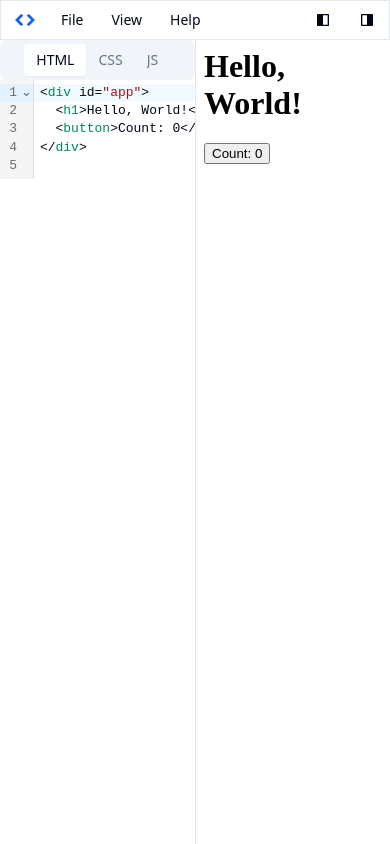
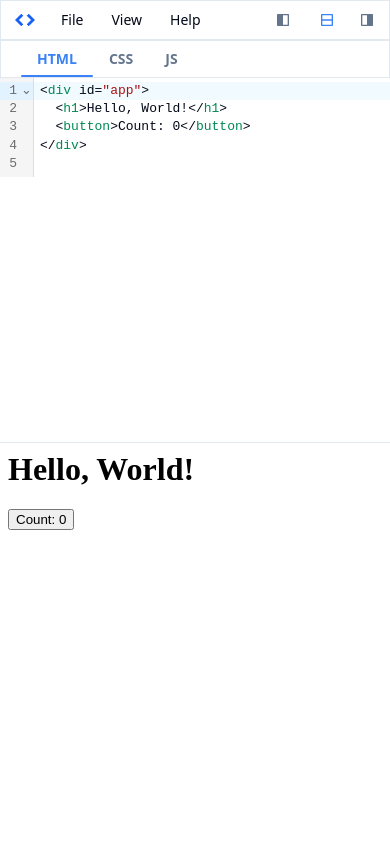
Before and after one commit to henryhale/livecode, a Vue app: page / in a window 390 px wide. Built offline with nearby package versions, Linux system fonts and the light colour scheme.

Commit message:
chore(refactor): update nav bar, add column view option for mobile

```diff
--- a/source/components/AppEditor.vue
+++ b/source/components/AppEditor.vue
@@ -1,17 +1,16 @@
 <script setup>
-import {
-	Tabs,
-	TabsList,
-	TabsTrigger,
-} from "@/components/ui/tabs";
+import { Button } from '@/components/ui/button';
 import CodeMirror from "./CodeMirror.vue";
 import { useAppStore } from "@/store";
+import { ref } from 'vue'
 
 const store = useAppStore();
 
 const update = (file, data) => {
 	store.code[file] = data;
 };
+
+const currentTab = ref('html')
 
 const tabs = [
 	["html", "index.html"],
@@ -21,17 +20,24 @@ const tabs = [
 </script>
 
 <template>
-	<div class="flex flex-col h-full">
-		<Tabs default-value="html" v-model="store.tab">
-			<TabsList class="w-full">
-				<TabsTrigger v-for="tab in tabs" :key="tab[0]" :value="tab[0]">
+	<div class="flex flex-col h-full relative">
+		<div
+			class="flex items-center flex-none pl-5 sm:pl-6 pr-4 lg:pr-6 antialiased border">
+			<div class="flex">
+				<Button
+					v-for="tab in tabs" :key="tab[0]"
+					variant="ghost"
+					@click="currentTab = tab[0]"
+					:class="tab[0] === currentTab ? 'text-blue-500' : 'text-muted-foreground'"
+					class="relative rounded-none text-sm leading-6 font-semibold">
+					<span class="absolute bottom-0 inset-x-0 bg-blue-500 h-0.5 rounded-full transition-opacity duration-150" :class="{'opacity-0': tab[0] !== currentTab}"></span>
 					<span class="uppercase sm:hidden">{{ tab[0] }}</span>
 					<span class="hidden sm:inline">{{ tab[1] }}</span>
-				</TabsTrigger>
-			</TabsList>
-		</Tabs>
+				</Button>
+			</div>
+		</div>
 		<div class="flex-grow overflow-y-auto">
-			<CodeMirror v-for="tab in tabs" :key="tab[0]" :class="store.tab !== tab[0] ? 'hidden' : ''" :file="tab[1]"
+			<CodeMirror v-for="tab in tabs" :key="tab[0]" :class="currentTab !== tab[0] ? 'hidden' : ''" :file="tab[1]"
 				:content="store.code[tab[0]]" :lang="tab[0]" @change="(d) => update(tab[0], d)" />
 		</div>
 	</div>
--- a/source/components/BaseHeader.vue
+++ b/source/components/BaseHeader.vue
@@ -11,18 +11,13 @@ import {
 	MenubarSubTrigger,
 	MenubarSubContent,
 } from './ui/menubar'
-import {
-	Tooltip,
-	TooltipContent,
-	TooltipProvider,
-	TooltipTrigger,
-} from './ui/tooltip'
 import BaseLogo from './BaseLogo.vue'
-import { Button } from './ui/button'
+import IconButton from './IconButton.vue'
 import SplitView from './icons/SplitView.vue'
 import SideView from './icons/SideView.vue'
 import { useAppStore } from '@/store'
-import { useFullscreen } from '@/helpers/fullscreen';
+import { useFullscreen } from '@/helpers/fullscreen'
+import { onMounted, onBeforeUnmount } from 'vue'
 
 const fullscreen = useFullscreen()
 const store = useAppStore()
@@ -31,6 +26,20 @@ const switchView = (v) => store.layout = v
 const newTab = () => window.open(window.location.href)
 const closeTab = () => window.close()
 const reloadTab = () => window.location.reload()
+
+function newTabHandler(ev) {
+	if (ev.key?.toLowerCase() === 'n' && ev.ctrlKey && ev.altKey) {
+		newTab()
+	}
+}
+
+onMounted(() => {
+	document.addEventListener('keydown', newTabHandler, false)
+})
+
+onBeforeUnmount(() => {
+	document.removeEventListener('keydown', newTabHandler)
+})
 
 </script>
 
@@ -61,8 +70,8 @@ const reloadTab = () => window.location.reload()
 					<MenubarSubContent>
 						<MenubarItem @click="switchView('left')">Editor - only</MenubarItem>
 						<MenubarItem @click="switchView('right')">Preview - only</MenubarItem>
-						<MenubarItem @click="switchView('split')" class="hidden sm:inline-block">Split View
-						</MenubarItem>
+						<MenubarItem @click="switchView('column')">Column View</MenubarItem>
+						<MenubarItem @click="switchView('row')" class="hidden sm:flex">Row View</MenubarItem>
 					</MenubarSubContent>
 				</MenubarSub>
 				<MenubarSeparator />
@@ -93,41 +102,21 @@ const reloadTab = () => window.location.reload()
 			</MenubarContent>
 		</MenubarMenu>
 		<div class="flex-grow"></div>
-		<TooltipProvider>
-			<Tooltip>
-				<TooltipTrigger>
-					<Button variant="ghost" size="icon" @click="store.layout = 'left'">
-						<SideView />
-					</Button>
-				</TooltipTrigger>
-				<TooltipContent>
-					<p>Editor</p>
-				</TooltipContent>
-			</Tooltip>
-		</TooltipProvider>
-		<TooltipProvider>
-			<Tooltip>
-				<TooltipTrigger>
-					<Button variant="ghost" size="icon" @click="store.layout = 'split'" class="hidden sm:flex">
-						<SplitView />
-					</Button>
-				</TooltipTrigger>
-				<TooltipContent>
-					<p>Split view</p>
-				</TooltipContent>
-			</Tooltip>
-		</TooltipProvider>
-		<TooltipProvider>
-			<Tooltip>
-				<TooltipTrigger>
-					<Button variant="ghost" size="icon" @click="store.layout = 'right'">
-						<SideView class="rotate-180" />
-					</Button>
-				</TooltipTrigger>
-				<TooltipContent>
-					<p>Preview</p>
-				</TooltipContent>
-			</Tooltip>
-		</TooltipProvider>
+		<IconButton text="Editor" :mobile="true" :active="store.layout === 'left'"
+			@trigger="() => store.layout = 'left'">
+			<SideView />
+		</IconButton>
+		<IconButton text="Row view" :mobile="false" :active="store.layout === 'row'"
+			@trigger="() => store.layout = 'row'">
+			<SplitView />
+		</IconButton>
+		<IconButton text="Column view" :mobile="true" :active="store.layout === 'column'"
+			@trigger="() => store.layout = 'column'">
+			<SplitView class="rotate-90" />
+		</IconButton>
+		<IconButton text="Preview" :mobile="true" :active="store.layout === 'right'"
+			@trigger="() => store.layout = 'right'">
+			<SideView class="rotate-180" />
+		</IconButton>
 	</Menubar>
 </template>
--- a/source/components/BaseView.vue
+++ b/source/components/BaseView.vue
@@ -12,16 +12,20 @@ const store = useAppStore()
 const panelLeft = ref()
 const panelRight = ref()
 
+const verticalAlign = ref(false)
+
 watchEffect(() => {
 	const view = store.layout
 	if (view === 'left') viewLeft()
 	else if (view === 'right') viewRight()
-	else splitView()
+	else if (view === 'column') splitView(true)
+	else splitView(false)
 })
 
-function splitView() {
+function splitView(column = false) {
 	panelLeft.value?.expand()
 	panelRight.value?.expand()
+	verticalAlign.value = !!column
 }
 
 function viewLeft() {
@@ -31,15 +35,16 @@ function viewLeft() {
 function viewRight() {
 	!panelLeft.value?.isCollapsed && panelLeft.value?.collapse()
 }
+
 </script>
 
 <template>
-	<ResizablePanelGroup id="demo-group-1" direction="horizontal" class="bg-yello-300 box">
+	<ResizablePanelGroup id="demo-group-1" :direction="verticalAlign ? 'vertical' : 'horizontal'" class="bg-yello-300 box">
 		<ResizablePanel ref="panelLeft" id="demo-panel-1" :default-size="50" collapsible :collapsed-size="0"
 			:min-size="35" class="overflow-y-auto">
 			<slot name="left"></slot>
 		</ResizablePanel>
-		<ResizableHandle id="demo-handle-1" class="hover:w-1" />
+		<ResizableHandle id="demo-handle-1" :class="{ 'hover:w-1': !verticalAlign }" />
 		<ResizablePanel ref="panelRight" id="demo-panel-2" :default-size="50" collapsible :collapsed-size="0"
 			:min-size="35" class="overflow-y-auto">
 			<slot name="right"></slot>
--- /dev/null
+++ b/source/components/IconButton.vue
@@ -0,0 +1,29 @@
+<script setup>
+import {
+	Tooltip,
+	TooltipContent,
+	TooltipProvider,
+	TooltipTrigger,
+} from './ui/tooltip'
+import { Button } from './ui/button'
+
+defineProps(['text', 'active', 'mobile'])
+
+const emit = defineEmits(['trigger'])
+</script>
+
+<template>
+	<TooltipProvider :delay-duration="0">
+		<Tooltip>
+			<TooltipTrigger>
+				<Button variant="ghost" size="icon" @click="emit('trigger')"
+					:class="[active ? 'text-blue-500' : 'text-muted-foreground', mobile ? '' : 'hidden sm:inline-flex']">
+					<slot></slot>
+				</Button>
+			</TooltipTrigger>
+			<TooltipContent>
+				<p>{{ text }}</p>
+			</TooltipContent>
+		</Tooltip>
+	</TooltipProvider>
+</template>
--- a/source/components/ui/tabs/Tabs.vue
+++ /dev/null
@@ -1,22 +0,0 @@
-<script setup>
-import { TabsRoot, useForwardPropsEmits } from 'radix-vue';
-
-const props = defineProps({
-  defaultValue: { type: null, required: false },
-  orientation: { type: String, required: false },
-  dir: { type: String, required: false },
-  activationMode: { type: String, required: false },
-  modelValue: { type: null, required: false },
-  asChild: { type: Boolean, required: false },
-  as: { type: null, required: false },
-});
-const emits = defineEmits(['update:modelValue']);
-
-const forwarded = useForwardPropsEmits(props, emits);
-</script>
-
-<template>
-  <TabsRoot v-bind="forwarded">
-    <slot />
-  </TabsRoot>
-</template>
--- a/source/components/ui/tabs/TabsContent.vue
+++ /dev/null
@@ -1,33 +0,0 @@
-<script setup>
-import { cn } from '@/lib/utils';
-import { TabsContent } from 'radix-vue';
-import { computed } from 'vue';
-
-const props = defineProps({
-  value: { type: [String, Number], required: true },
-  forceMount: { type: Boolean, required: false },
-  asChild: { type: Boolean, required: false },
-  as: { type: null, required: false },
-  class: { type: null, required: false },
-});
-
-const delegatedProps = computed(() => {
-  const { class: _, ...delegated } = props;
-
-  return delegated;
-});
-</script>
-
-<template>
-  <TabsContent
-    :class="
-      cn(
-        'mt-2 ring-offset-background focus-visible:outline-none focus-visible:ring-2 focus-visible:ring-ring focus-visible:ring-offset-2',
-        props.class,
-      )
-    "
-    v-bind="delegatedProps"
-  >
-    <slot />
-  </TabsContent>
-</template>
--- a/source/components/ui/tabs/TabsList.vue
+++ /dev/null
@@ -1,32 +0,0 @@
-<script setup>
-import { cn } from '@/lib/utils';
-import { TabsList } from 'radix-vue';
-import { computed } from 'vue';
-
-const props = defineProps({
-  loop: { type: Boolean, required: false },
-  asChild: { type: Boolean, required: false },
-  as: { type: null, required: false },
-  class: { type: null, required: false },
-});
-
-const delegatedProps = computed(() => {
-  const { class: _, ...delegated } = props;
-
-  return delegated;
-});
-</script>
-
-<template>
-  <TabsList
-    v-bind="delegatedProps"
-    :class="
-      cn(
-        'inline-flex items-center justify-center rounded-md bg-muted p-1 text-muted-foreground',
-        props.class,
-      )
-    "
-  >
-    <slot />
-  </TabsList>
-</template>
--- a/source/components/ui/tabs/TabsTrigger.vue
+++ /dev/null
@@ -1,37 +0,0 @@
-<script setup>
-import { cn } from '@/lib/utils';
-import { TabsTrigger, useForwardProps } from 'radix-vue';
-import { computed } from 'vue';
-
-const props = defineProps({
-  value: { type: [String, Number], required: true },
-  disabled: { type: Boolean, required: false },
-  asChild: { type: Boolean, required: false },
-  as: { type: null, required: false },
-  class: { type: null, required: false },
-});
-
-const delegatedProps = computed(() => {
-  const { class: _, ...delegated } = props;
-
-  return delegated;
-});
-
-const forwardedProps = useForwardProps(delegatedProps);
-</script>
-
-<template>
-  <TabsTrigger
-    v-bind="forwardedProps"
-    :class="
-      cn(
-        'inline-flex items-center justify-center whitespace-nowrap rounded-sm px-3 py-1.5 text-sm font-medium ring-offset-background transition-all focus-visible:outline-none focus-visible:ring-2 focus-visible:ring-ring focus-visible:ring-offset-2 disabled:pointer-events-none disabled:opacity-50 data-[state=active]:bg-background data-[state=active]:text-foreground data-[state=active]:shadow-sm',
-        props.class,
-      )
-    "
-  >
-    <span class="truncate">
-      <slot />
-    </span>
-  </TabsTrigger>
-</template>
--- a/source/components/ui/tabs/index.js
+++ /dev/null
@@ -1,4 +0,0 @@
-export { default as Tabs } from './Tabs.vue';
-export { default as TabsContent } from './TabsContent.vue';
-export { default as TabsList } from './TabsList.vue';
-export { default as TabsTrigger } from './TabsTrigger.vue';
--- a/source/store/index.js
+++ b/source/store/index.js
@@ -6,9 +6,7 @@ import { useToast } from '@/components/ui/toast/use-toast'
 const prevSession = restore() || template
 
 export const useAppStore = defineStore("app", () => {
-	const layout = ref("split");
-
-	const tab = ref("html");
+	const layout = ref(window.innerWidth < 768 ? 'column' : 'row');
 
 	const code = reactive({
 		html: prevSession['index.html'],
@@ -40,5 +38,5 @@ export const useAppStore = defineStore("app", () => {
 		}
 	});
 
-	return { layout, code, tab, saveSession };
+	return { layout, code, saveSession };
 });
```
